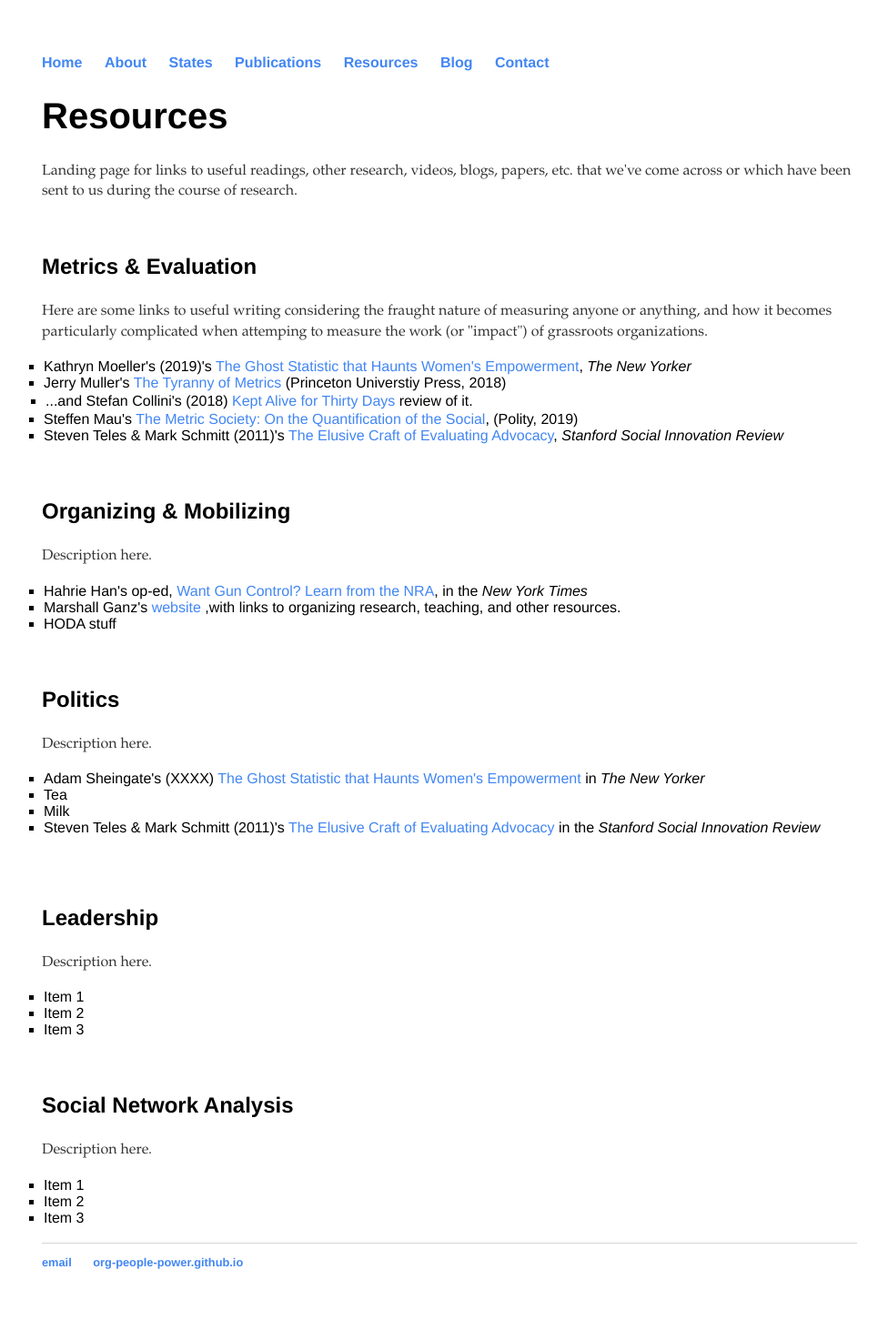
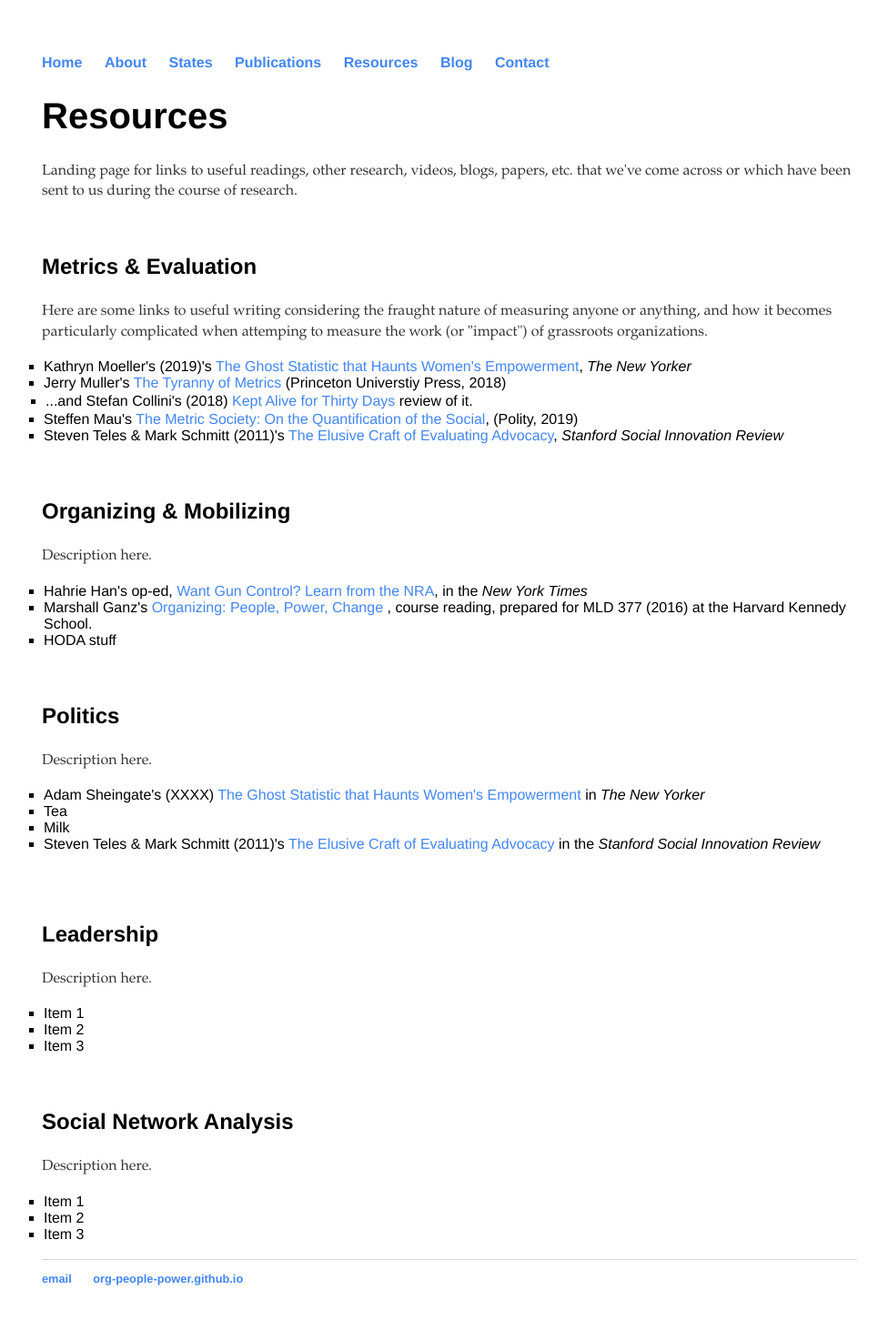
Before and after one commit to org-people-power/org-people-power.github.io, a Jekyll site: the page built from resources/index.html, in a window 1280 px wide. Shown: the whole page at 91% size, without its empty margins (146-1111 px from the left). Built offline with Jekyll 4.4.1, drawn with Linux system fonts in a browser that asks for light colours.

Commit message:
Update index.html

```diff
--- a/resources/index.html
+++ b/resources/index.html
@@ -25,7 +25,7 @@
 <p> Description here.
 	<ul>
 	<li> Hahrie Han's op-ed, <a href="https://www.nytimes.com/2017/10/04/opinion/gun-control-nra-vegas.html">Want Gun Control? Learn from the NRA</a>, in the <i> New York Times </i></li>
-		<li> Marshall Ganz's <a href="https://marshallganz.com/publications/">website</a> ,with links to organizing research, teaching, and other resources.</li>
+		<li> Marshall Ganz's <a href="https://projects.iq.harvard.edu/.../ganzorganizing/.../organizing_notes_s2016_2.0_mg.docx">Organizing: People, Power, Change</a> , course reading, prepared for MLD 377 (2016) at the Harvard Kennedy School.</li>
 	<li> HODA stuff</li>
 	</ul>
 </p>
```
